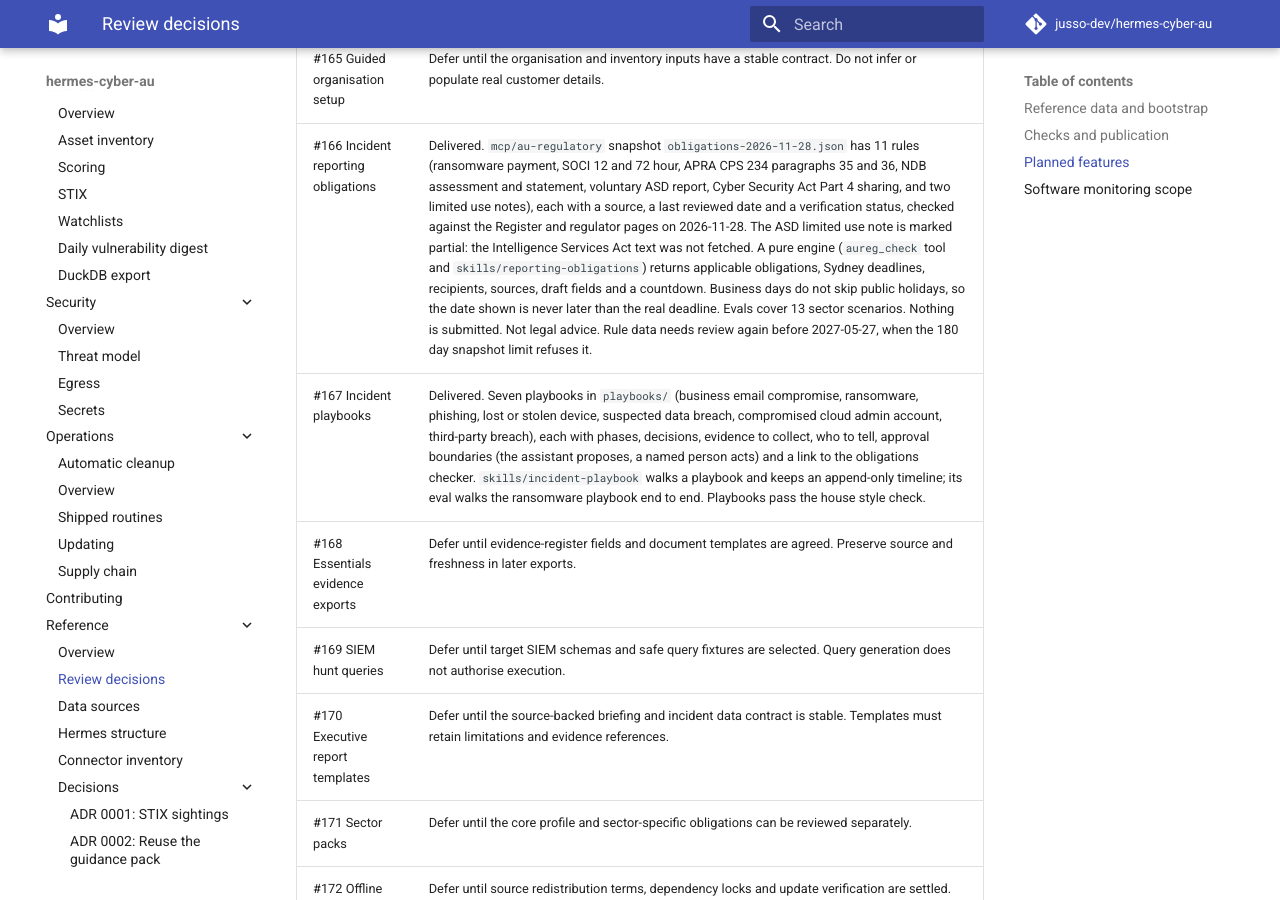
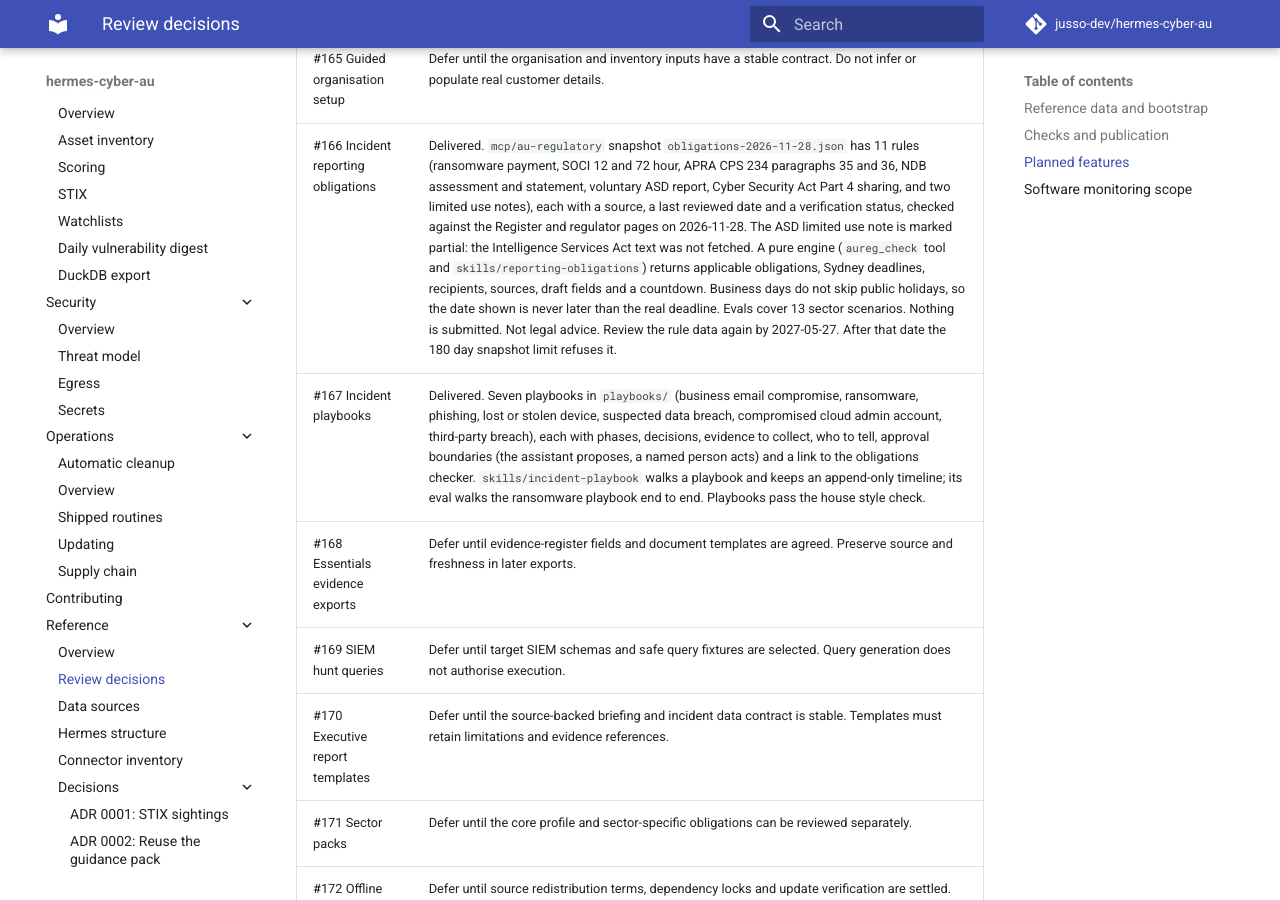
Before and after one commit to jusso-dev/hermes-cyber-au, an MkDocs documentation site: the page built from docs/reference/review-decisions.md, in a window 1280 px wide and 900 px high, scrolled down 1367 px. Built offline with MkDocs 1.6.1 and Material for MkDocs 9.7.7, drawn with Linux system fonts in a browser that asks for light colours; comment, search, counter and statistics services are not loaded.

Commit message:
docs: state the obligations snapshot review date precisely
Co-Authored-By: Claude Opus 5.5 <noreply@anthropic.com>

```diff
--- a/docs/reference/review-decisions.md
+++ b/docs/reference/review-decisions.md
@@ -23,7 +23,7 @@ The following issues were planned work at the review. Rows marked delivered say
 | --- | --- |
 | #164 Live-model evaluation scorecard | Defer until an approved model account, cost budget and repeatable deterministic baseline are available. Keep score publication separate from local eval execution. |
 | #165 Guided organisation setup | Defer until the organisation and inventory inputs have a stable contract. Do not infer or populate real customer details. |
-| #166 Incident reporting obligations | Delivered. `mcp/au-regulatory` snapshot `obligations-2026-11-28.json` has 11 rules (ransomware payment, SOCI 12 and 72 hour, APRA CPS 234 paragraphs 35 and 36, NDB assessment and statement, voluntary ASD report, Cyber Security Act Part 4 sharing, and two limited use notes), each with a source, a last reviewed date and a verification status, checked against the Register and regulator pages on 2026-11-28. The ASD limited use note is marked partial: the Intelligence Services Act text was not fetched. A pure engine (`aureg_check` tool and `skills/reporting-obligations`) returns applicable obligations, Sydney deadlines, recipients, sources, draft fields and a countdown. Business days do not skip public holidays, so the date shown is never later than the real deadline. Evals cover 13 sector scenarios. Nothing is submitted. Not legal advice. Rule data needs review again before 2027-05-27, when the 180 day snapshot limit refuses it. |
+| #166 Incident reporting obligations | Delivered. `mcp/au-regulatory` snapshot `obligations-2026-11-28.json` has 11 rules (ransomware payment, SOCI 12 and 72 hour, APRA CPS 234 paragraphs 35 and 36, NDB assessment and statement, voluntary ASD report, Cyber Security Act Part 4 sharing, and two limited use notes), each with a source, a last reviewed date and a verification status, checked against the Register and regulator pages on 2026-11-28. The ASD limited use note is marked partial: the Intelligence Services Act text was not fetched. A pure engine (`aureg_check` tool and `skills/reporting-obligations`) returns applicable obligations, Sydney deadlines, recipients, sources, draft fields and a countdown. Business days do not skip public holidays, so the date shown is never later than the real deadline. Evals cover 13 sector scenarios. Nothing is submitted. Not legal advice. Review the rule data again by 2027-05-27. After that date the 180 day snapshot limit refuses it. |
 | #167 Incident playbooks | Delivered. Seven playbooks in `playbooks/` (business email compromise, ransomware, phishing, lost or stolen device, suspected data breach, compromised cloud admin account, third-party breach), each with phases, decisions, evidence to collect, who to tell, approval boundaries (the assistant proposes, a named person acts) and a link to the obligations checker. `skills/incident-playbook` walks a playbook and keeps an append-only timeline; its eval walks the ransomware playbook end to end. Playbooks pass the house style check. |
 | #168 Essentials evidence exports | Defer until evidence-register fields and document templates are agreed. Preserve source and freshness in later exports. |
 | #169 SIEM hunt queries | Defer until target SIEM schemas and safe query fixtures are selected. Query generation does not authorise execution. |
```
